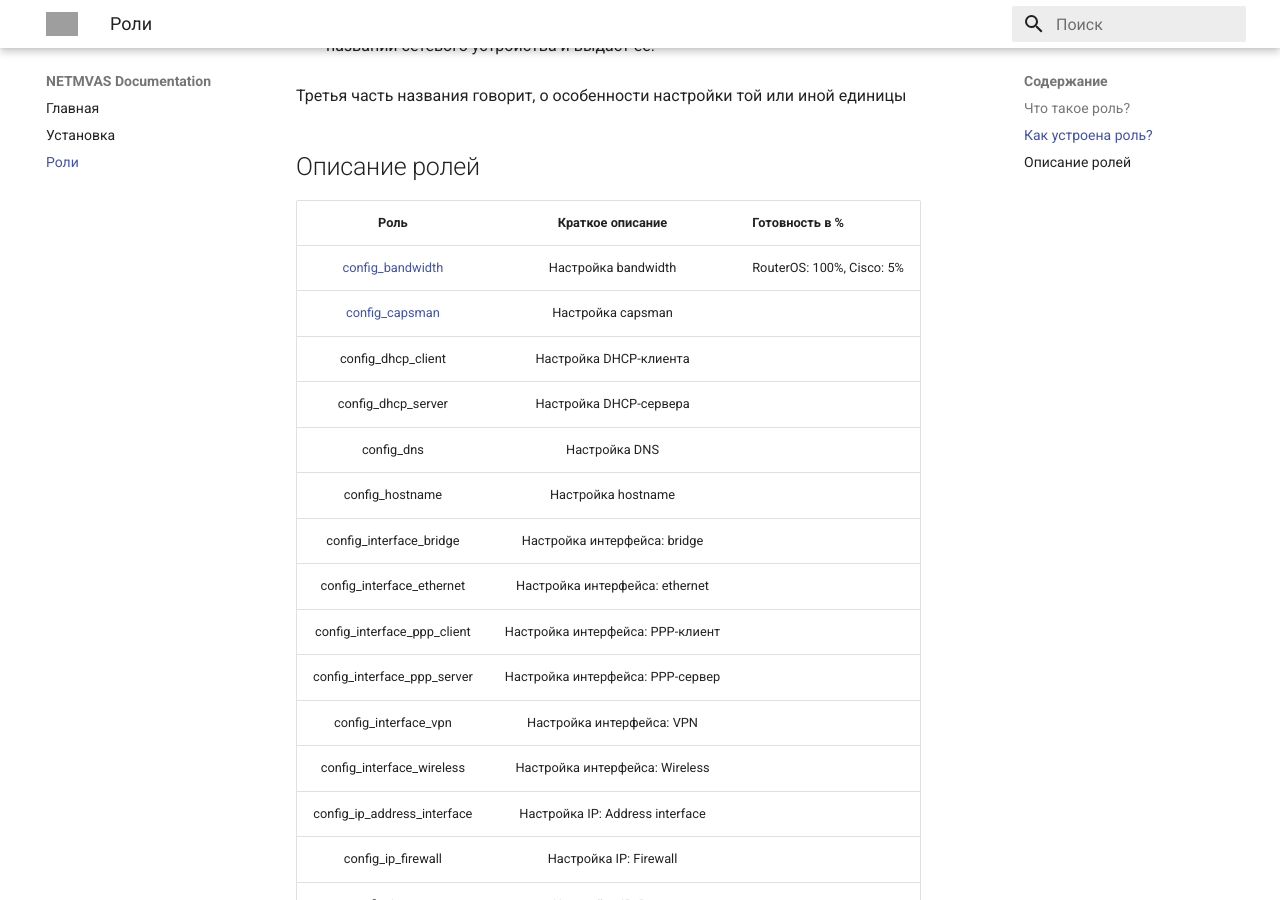
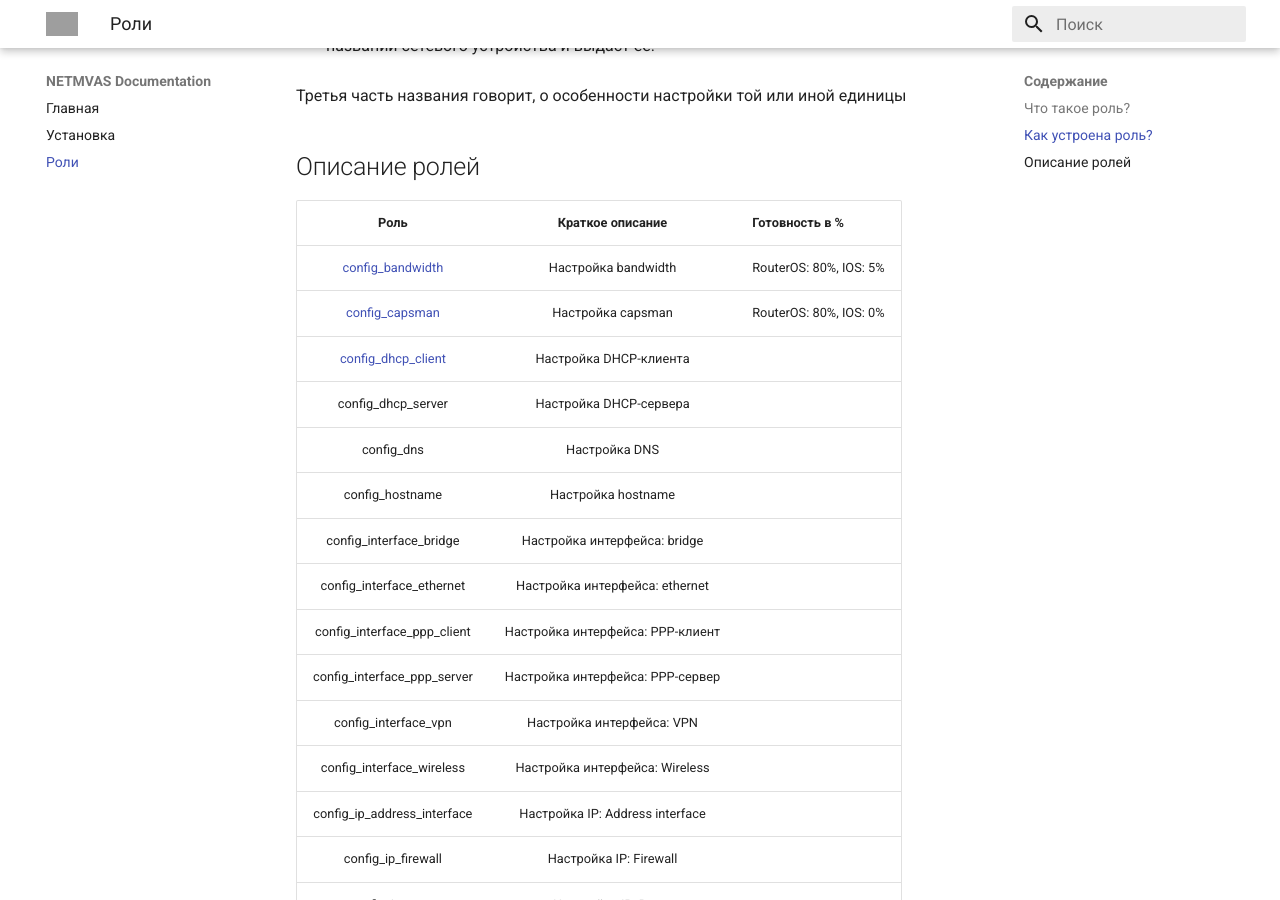
Before and after one commit to NETMVAS/NETMVAS.github.io, an MkDocs documentation site: the page built from docs/roles/index.md, in a window 1280 px wide and 900 px high, scrolled down 541 px. Built offline with MkDocs 1.6.1 and Material for MkDocs 9.7.7, drawn with Linux system fonts in a browser that asks for light colours; grey boxes are pictures that could not be loaded.

Commit message:
:gem: RouterOS and IOS dhcpclient explained

```diff
--- a/docs/roles/index.md
+++ b/docs/roles/index.md
@@ -22,9 +22,9 @@
 
 |             Роль            |         Краткое описание         | Готовность в % |
 |:---------------------------:|:--------------------------------:|----------------|
-|[config_bandwidth](bandwidth)|        Настройка bandwidth       |RouterOS: 100%, Cisco: 5%                |
-|[config_capsman](capsman)| Настройка capsman                |                |
-| config_dhcp_client          | Настройка DHCP-клиента           |                |
+|[config_bandwidth](bandwidth)|        Настройка bandwidth       |RouterOS: 80%, IOS: 5%                |
+|[config_capsman](capsman)| Настройка capsman                |RouterOS: 80%, IOS: 0%|
+|[config_dhcp_client](dhcp_client)| Настройка DHCP-клиента           |                |
 | config_dhcp_server          | Настройка DHCP-сервера           |                |
 | config_dns                  | Настройка DNS                    |                |
 | config_hostname             | Настройка hostname               |                |
```
